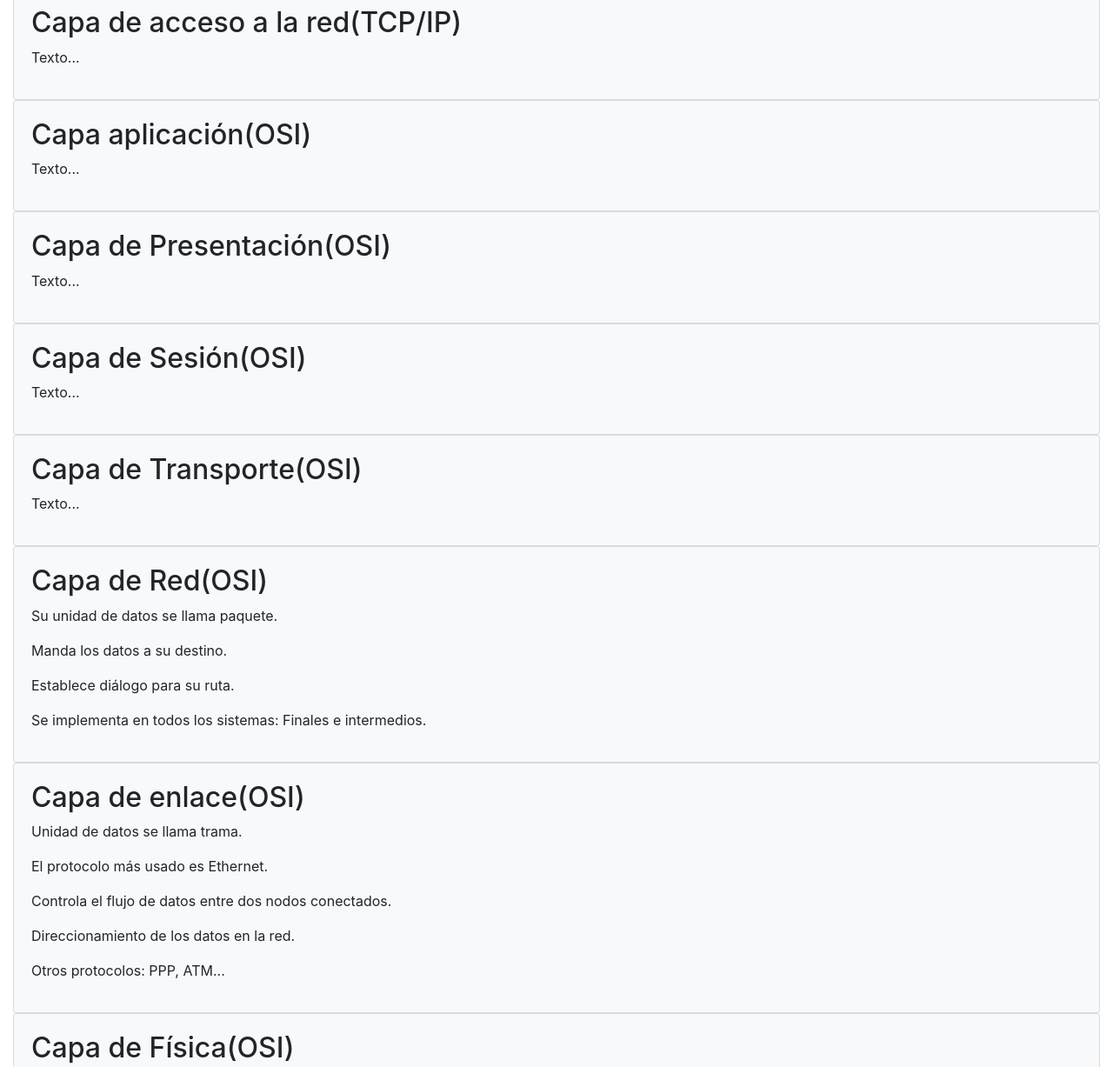
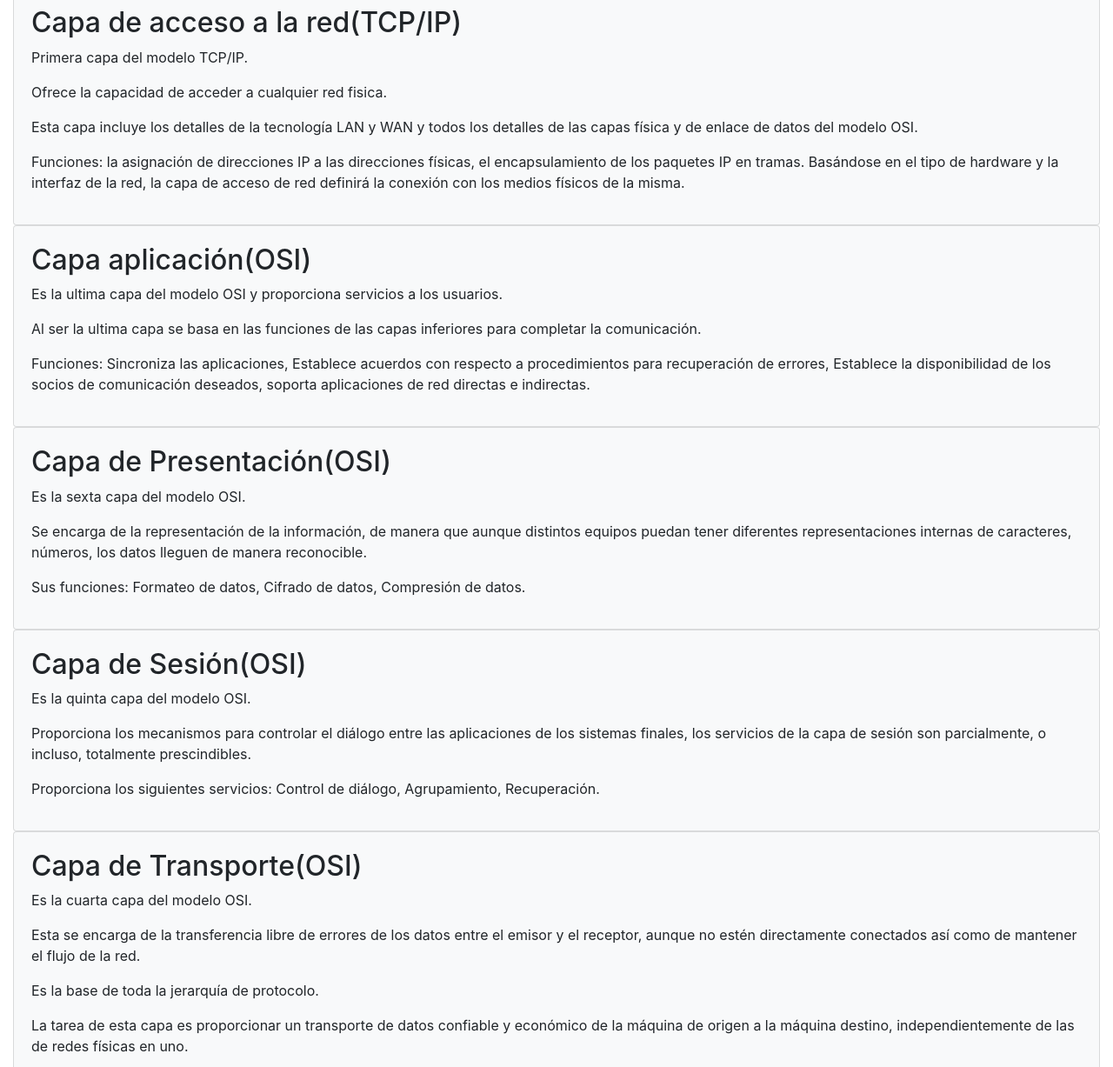
Before and after one commit to josecardenasp/josecardenasp.github.io, a plain HTML site: page tcp-ip.html in a window 1280 px wide. Shown: the part 1000-2227 px from the top of the page at 87% size. Drawn offline with Linux system fonts and the light colour scheme.

Commit message:
Mi primer commit

```diff
--- a/tcp-ip.html
+++ b/tcp-ip.html
@@ -89,27 +89,39 @@
 
           <div class="card card-body bg-light">
               <h2 id="tcp_aplicacion">Capa de acceso a la red(TCP/IP) </h2>
-              <p>Texto... </p>
+              <p>Primera capa del modelo TCP/IP.</p>
+              <p>Ofrece la capacidad de acceder a cualquier red fisica.</p>
+              <p>Esta capa incluye los detalles de la tecnología LAN y WAN y todos los detalles de las capas física y de enlace de datos del modelo OSI.</p>
+              <p>Funciones: la asignación de direcciones IP a las direcciones físicas, el encapsulamiento de los paquetes IP en tramas. Basándose en el tipo de hardware y la interfaz de la red, la capa de acceso de red definirá la conexión con los medios físicos de la misma.</p>
           </div>
 
           <div class="card card-body bg-light">
               <h2 id="tcp_aplicacion">Capa aplicación(OSI) </h2>
-              <p>Texto... </p>
+              <p>Es la ultima capa del modelo OSI y proporciona servicios a los usuarios.</p>
+              <p>Al ser la ultima capa se basa en las funciones de las capas inferiores para completar la comunicación.</p>
+              <p>Funciones: Sincroniza las aplicaciones,  Establece acuerdos con respecto a procedimientos para recuperación de errores, Establece la disponibilidad de los socios de comunicación deseados, soporta aplicaciones de red directas e indirectas.</p>
           </div>
 
           <div class="card card-body bg-light">
               <h2 id="tcp_aplicacion">Capa de Presentación(OSI) </h2>
-              <p>Texto... </p>
+              <p>Es la sexta capa del modelo OSI.</p>
+              <p>Se encarga de la representación de la información, de manera que aunque distintos equipos puedan tener diferentes representaciones internas de caracteres, números, los datos lleguen de manera reconocible.</p>
+              <p>Sus funciones: Formateo de datos, Cifrado de datos, Compresión de datos.</p>
           </div>
 
           <div class="card card-body bg-light">
               <h2 id="tcp_aplicacion">Capa de Sesión(OSI) </h2>
-              <p>Texto... </p>
+              <p>Es la quinta capa del modelo OSI.</p>
+              <p>Proporciona los mecanismos para controlar el diálogo entre las aplicaciones de los sistemas finales, los servicios de la capa de sesión son parcialmente, o incluso, totalmente prescindibles.</p>
+              <p>Proporciona los siguientes servicios: Control de diálogo, Agrupamiento, Recuperación.</p>
           </div>
 
           <div class="card card-body bg-light">
               <h2 id="tcp_aplicacion">Capa de Transporte(OSI) </h2>
-              <p>Texto... </p>
+              <p>Es la cuarta capa del modelo OSI.</p>
+              <p>Esta se encarga de la transferencia libre de errores de los datos entre el emisor y el receptor, aunque no estén directamente conectados así como de mantener el flujo de la red.</p>
+              <p>Es la base de toda la jerarquía de protocolo.</p>
+              <p>La tarea de esta capa es proporcionar un transporte de datos confiable y económico de la máquina de origen a la máquina destino, independientemente de las de redes físicas en uno.</p>
           </div>
 
           <div class="card card-body bg-light">
```
